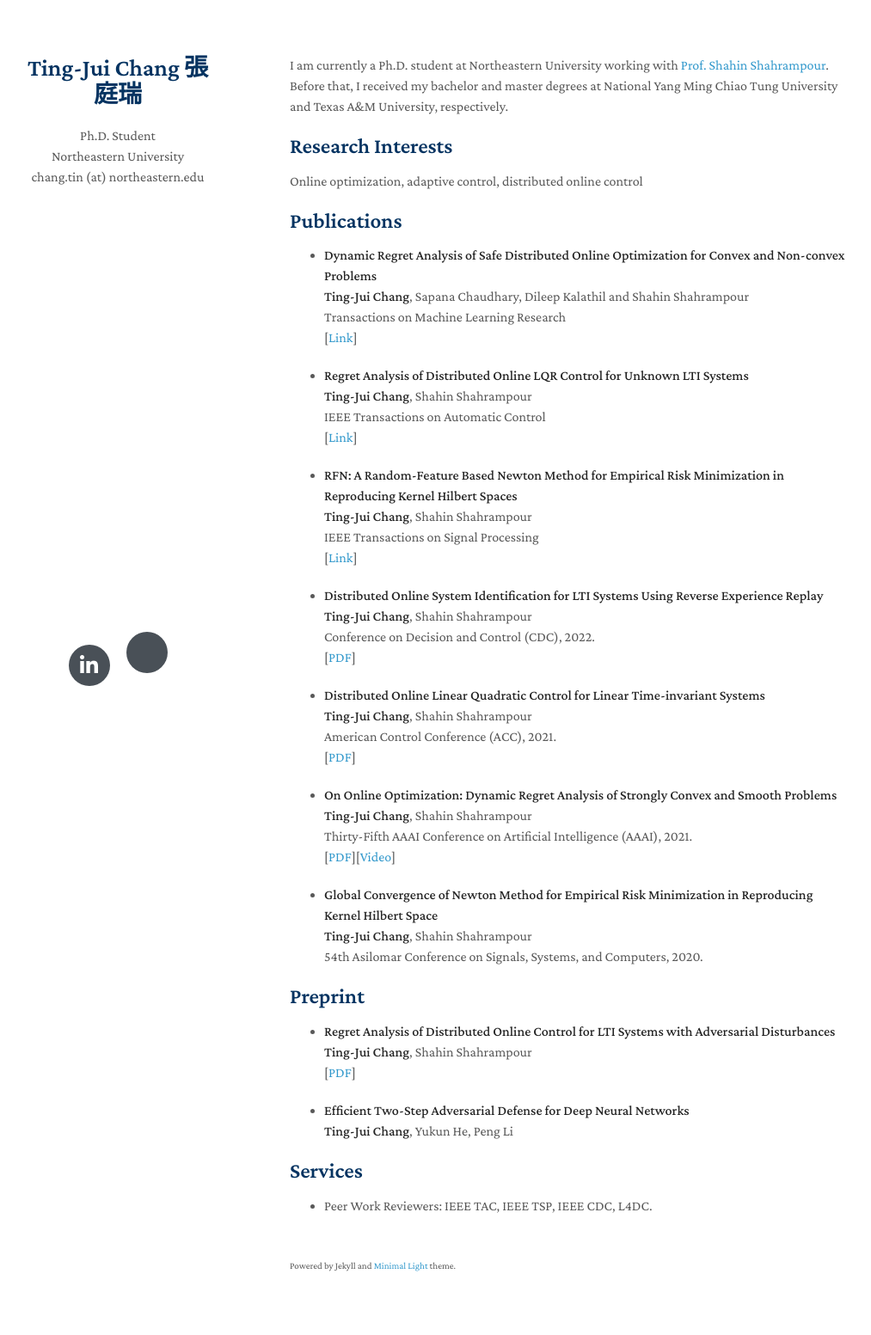
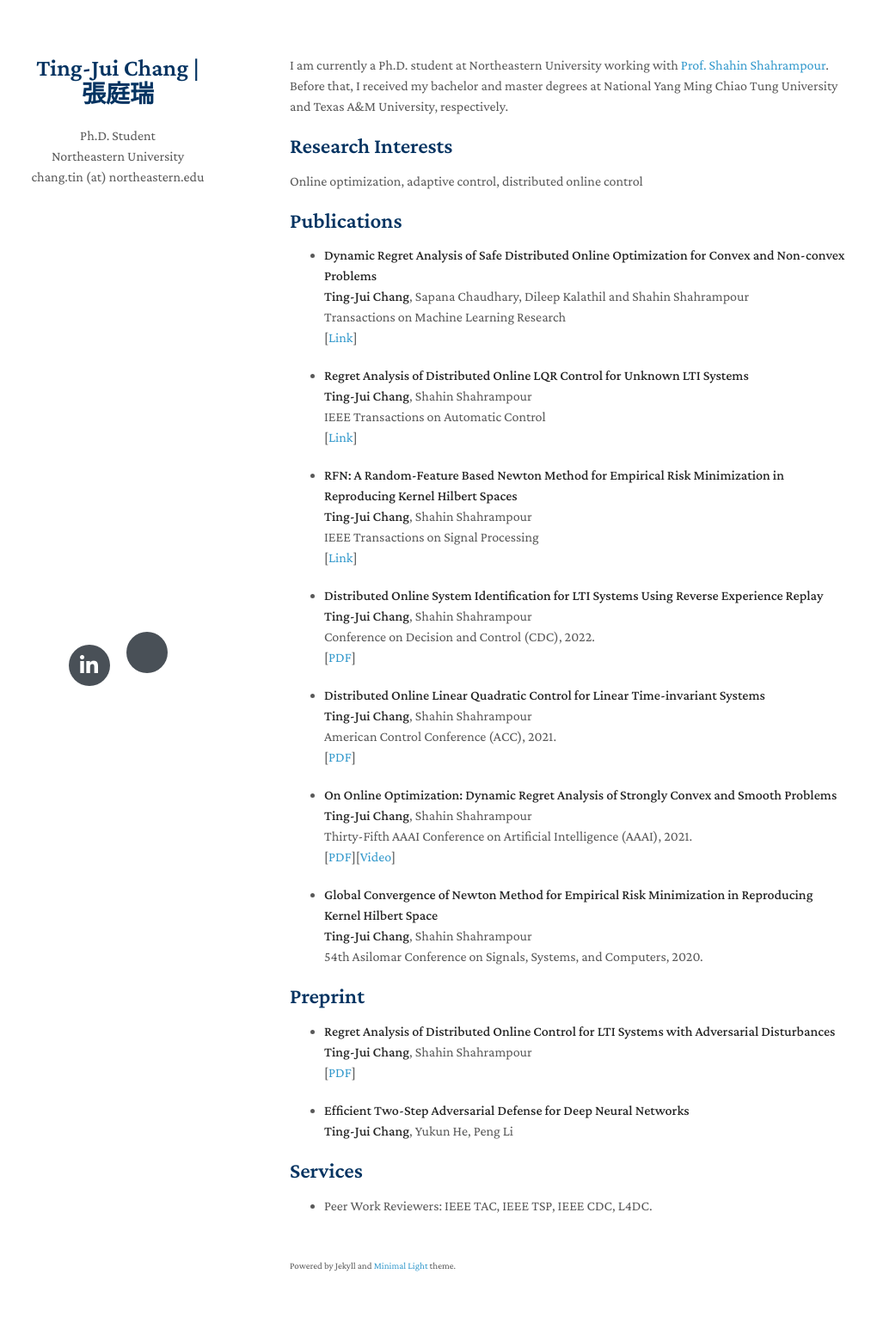
Before and after one commit to tingjui/MyWeb, a Jekyll site: the page built from index.md, in a window 1280 px wide. Shown: the whole page at 86% size, without its empty margins (133-1146 px from the left). Built offline with Jekyll 4.4.1, drawn with Linux system fonts in a browser that asks for light colours; nearby versions of some CDN libraries; a style sheet for code colours, icons or effects is not loaded.

```diff
--- a/_config.yml
+++ b/_config.yml
@@ -1,4 +1,4 @@
-title: Ting-Jui Chang  張庭瑞
+title: Ting-Jui Chang | 張庭瑞
 position: Ph.D. Student
 affiliation: Northeastern University
 email: chang.tin (at) northeastern.edu
```
